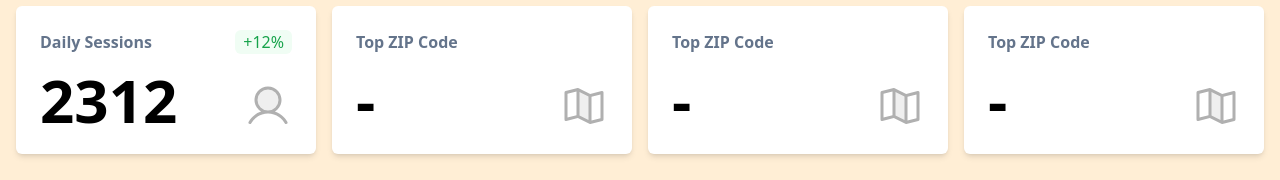
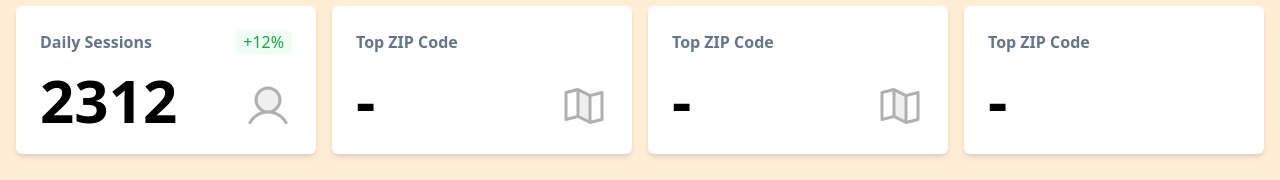
Before and after one commit to MBPKFC/hack-for-humanity, a Next.js app in the folder client/: page /dashboard in a window 1280 px wide. Shown: the part 139-319 px from the top of the page. Built offline with nearby package versions, Linux system fonts and the light colour scheme; no server answers.

Commit message:
dashboard tweaks

```diff
--- a/client/src/components/DashboardCard.js
+++ b/client/src/components/DashboardCard.js
@@ -14,7 +14,7 @@ const DashboardCard = ({ title, count, percentChange, icon }) => {
             </div>
             <div className='flex items-end justify-between'>
                 <span className='text-6xl font-bold'>{count}</span>
-                {icon}
+                {icon ? icon : null}
             </div>
 
         </div>
--- a/client/src/pages/dashboard.js
+++ b/client/src/pages/dashboard.js
@@ -39,7 +39,7 @@ export default function dashboard() {
                 <DashboardCard icon={<User size={48} weight='duotone' color="#b0b0b0" />} title='Daily Sessions' count='2312' percentChange={0.12} />
                 <DashboardCard icon={<MapTrifold size={48} weight='duotone' color="#b0b0b0" />} title='Top ZIP Code' count={data?.topZip ? data.topZip : '-'} />
                 <DashboardCard icon={<MapTrifold size={48} weight='duotone' color="#b0b0b0" />} title='Top ZIP Code' count={data?.topZip ? data.topZip : '-'} />
-                <DashboardCard icon={<MapTrifold size={48} weight='duotone' color="#b0b0b0" />} title='Top ZIP Code' count={data?.topZip ? data.topZip : '-'} />
+                <DashboardCard title='Top ZIP Code' count={data?.topZip ? data.topZip : '-'} />
             </div>
 
 
```
